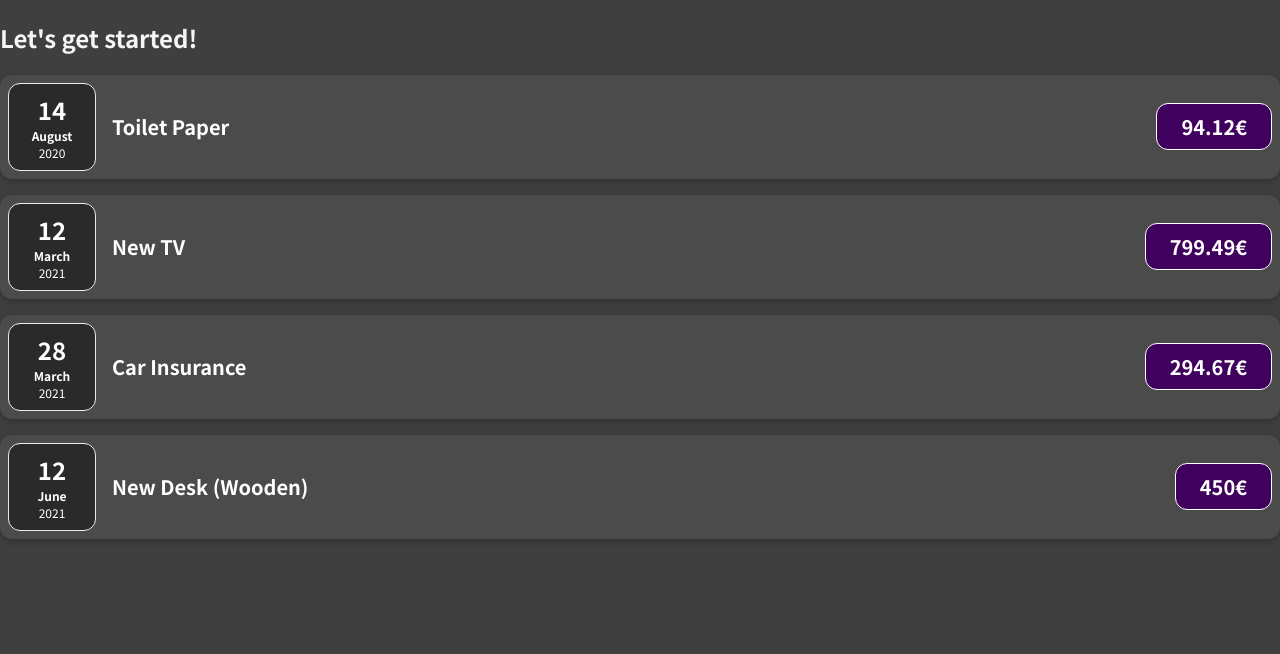
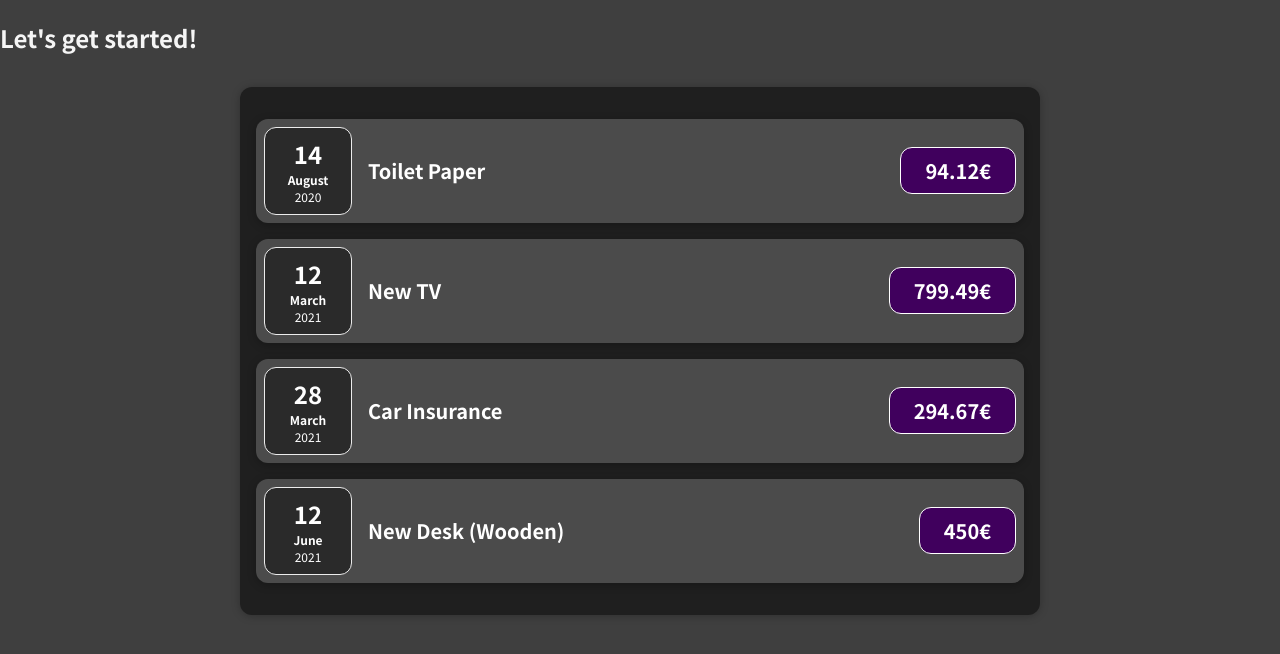
Before and after one commit to CarlosPerruca/ReactFinanceApp, a JavaScript app: page / in a window 1280 px wide. Shown: the top 654 px of the page. Built offline with nearby package versions, Linux system fonts and the light colour scheme.

Commit message:
new component with ExpenseItems and CSS

```diff
--- a/src/App.js
+++ b/src/App.js
@@ -1,4 +1,4 @@
-import ExpenseItems from "./components/ExpenseItems";
+import Expenses from "./components/Expenses";
 
 function App() {
   let expenses = [
@@ -25,26 +25,7 @@
   return (
     <div>
       <h2>Let's get started!</h2>
-      <ExpenseItems
-        title={expenses[0].title}
-        amount={expenses[0].amount}
-        date={expenses[0].date}
-      />
-      <ExpenseItems
-        title={expenses[1].title}
-        amount={expenses[1].amount}
-        date={expenses[1].date}
-      />
-      <ExpenseItems
-        title={expenses[2].title}
-        amount={expenses[2].amount}
-        date={expenses[2].date}
-      />
-      <ExpenseItems
-        title={expenses[3].title}
-        amount={expenses[3].amount}
-        date={expenses[3].date}
-      />
+      <Expenses items={expenses} />
     </div>
   );
 }
--- /dev/null
+++ b/src/components/Expenses.css
@@ -0,0 +1,9 @@
+.expenses {
+  padding: 1rem;
+  background-color: rgb(31, 31, 31);
+  margin: 2rem auto;
+  width: 50rem;
+  max-width: 95%;
+  border-radius: 12px;
+  box-shadow: 0 1px 8px rgba(0, 0, 0, 0.25);
+}
--- /dev/null
+++ b/src/components/Expenses.js
@@ -0,0 +1,31 @@
+import ExpenseItems from "./ExpenseItems";
+import "./Expenses.css";
+
+function Expenses(props) {
+  return (
+    <div className="expenses">
+      <ExpenseItems
+        title={props.items[0].title}
+        amount={props.items[0].amount}
+        date={props.items[0].date}
+      />
+      <ExpenseItems
+        title={props.items[1].title}
+        amount={props.items[1].amount}
+        date={props.items[1].date}
+      />
+      <ExpenseItems
+        title={props.items[2].title}
+        amount={props.items[2].amount}
+        date={props.items[2].date}
+      />
+      <ExpenseItems
+        title={props.items[3].title}
+        amount={props.items[3].amount}
+        date={props.items[3].date}
+      />
+    </div>
+  );
+}
+
+export default Expenses;
```
Also changed, not shown: 1 other file (tests, documents, lock files or other folders).
